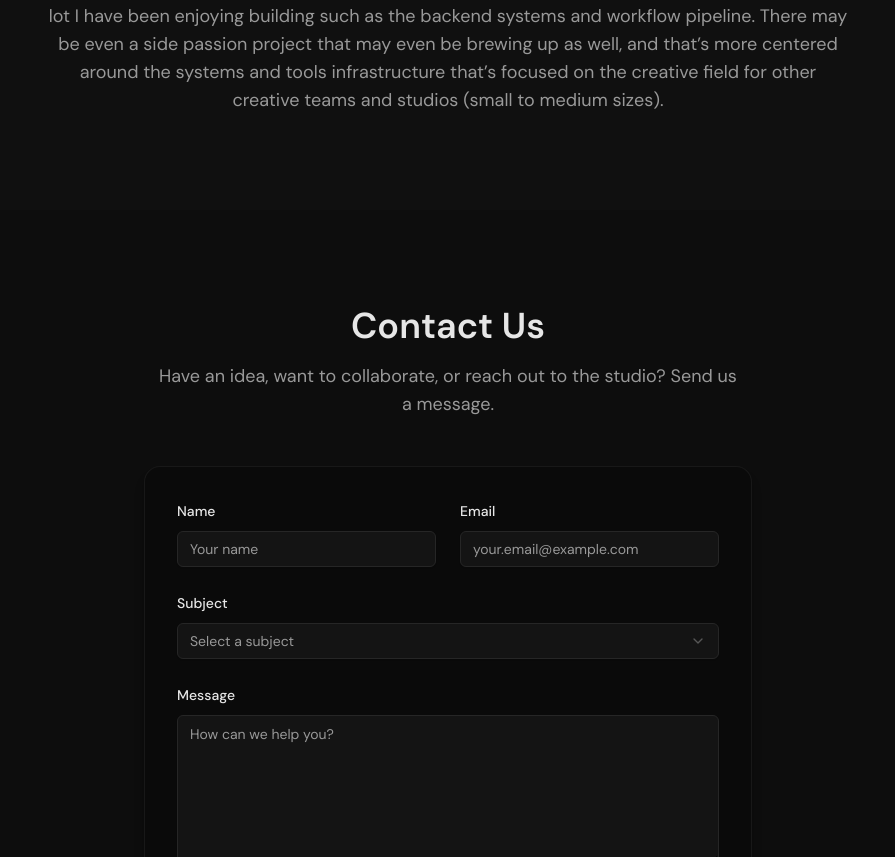
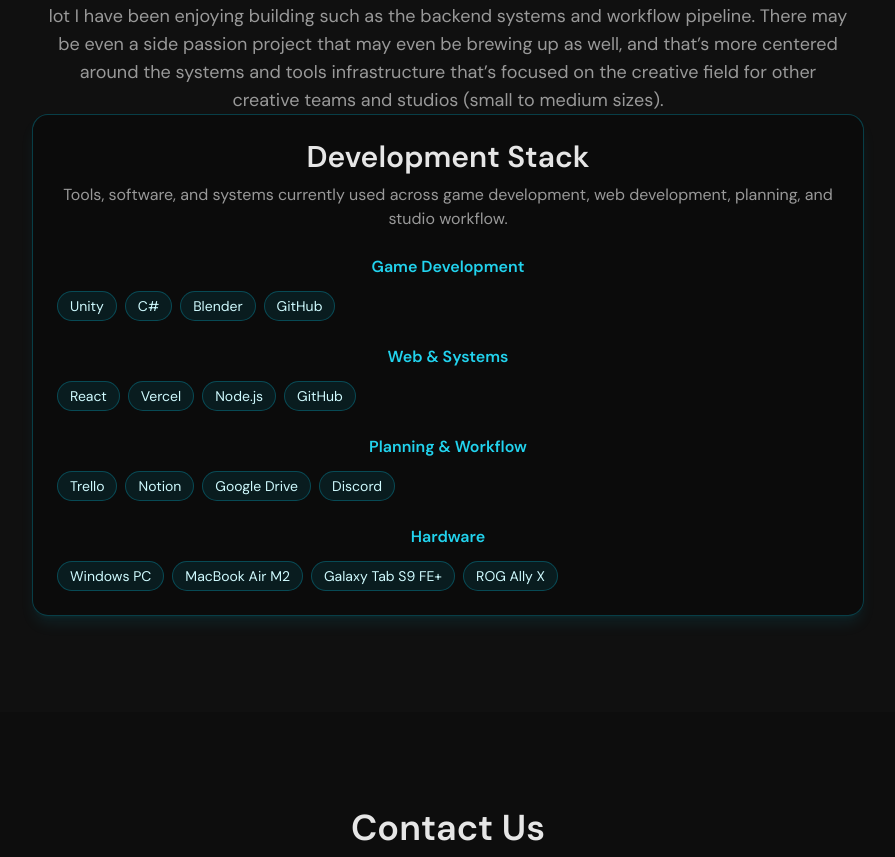
Before and after one commit to Minxci/neverphorm-site, a React (Vite) app in the folder apps/web/: page / in a window 1280 px wide. Shown: the part 1906-2763 px from the top of the page, without its empty margins (192-1087 px from the left). Built offline with nearby package versions, Linux system fonts and the light colour scheme; the HTML template or start-up script is replaced by a standard one; what pocketbase would draw is missing.

Commit message:
additonal dev stack

```diff
--- a/apps/web/src/pages/HomePage.jsx
+++ b/apps/web/src/pages/HomePage.jsx
@@ -30,6 +30,14 @@ const HomePage = () => {
   //  name: "Matt Brown",
   //  role: "Business Operations Lead"
   //}];
+
+  const devStack = {
+    "Game Development": ["Unity", "C#", "Blender", "GitHub"],
+    "Web & Systems": ["React", "Vercel", "Node.js", "GitHub"],
+    "Planning & Workflow": ["Trello", "Notion", "Google Drive", "Discord"],
+    "Hardware": ["Windows PC", "MacBook Air M2", "Galaxy Tab S9 FE+", "ROG Ally X"],
+  };
+
   return <>
       <Helmet>
         <title>Project Neverphorm</title>
@@ -157,6 +165,44 @@ const HomePage = () => {
 
               </div>
             </motion.div>
+
+            <motion.aside
+              initial="initial"
+              whileInView="animate"
+              viewport={{ once: true, margin: "-100px" }}
+              variants={fadeInUp}
+              className="rounded-2xl border border-cyan-500/30 bg-black/30 p-6 shadow-lg shadow-cyan-500/10"
+            >
+              <h2 className="text-2xl md:text-3xl font-semibold mb-2">
+                Development Stack
+              </h2>
+
+              <p className="text-muted-foreground mb-6">
+                Tools, software, and systems currently used across game development,
+                web development, planning, and studio workflow.
+              </p>
+
+              <div className="space-y-6">
+                {Object.entries(devStack).map(([category, tools]) => (
+                  <div key={category}>
+                    <h3 className="text-cyan-400 font-semibold mb-3">
+                      {category}
+                    </h3>
+
+                  <div className="flex flex-wrap gap-2">
+                    {tools.map((tool) => (
+                      <span
+                        key={tool}
+                        className="rounded-full border border-cyan-500/30 bg-cyan-500/10 px-3 py-1 text-sm text-cyan-100"
+                      >
+                          {tool}
+                        </span>
+                      ))}
+                    </div>
+                  </div>
+                ))}
+              </div>
+            </motion.aside>
           </div>
         </section>
 
```
